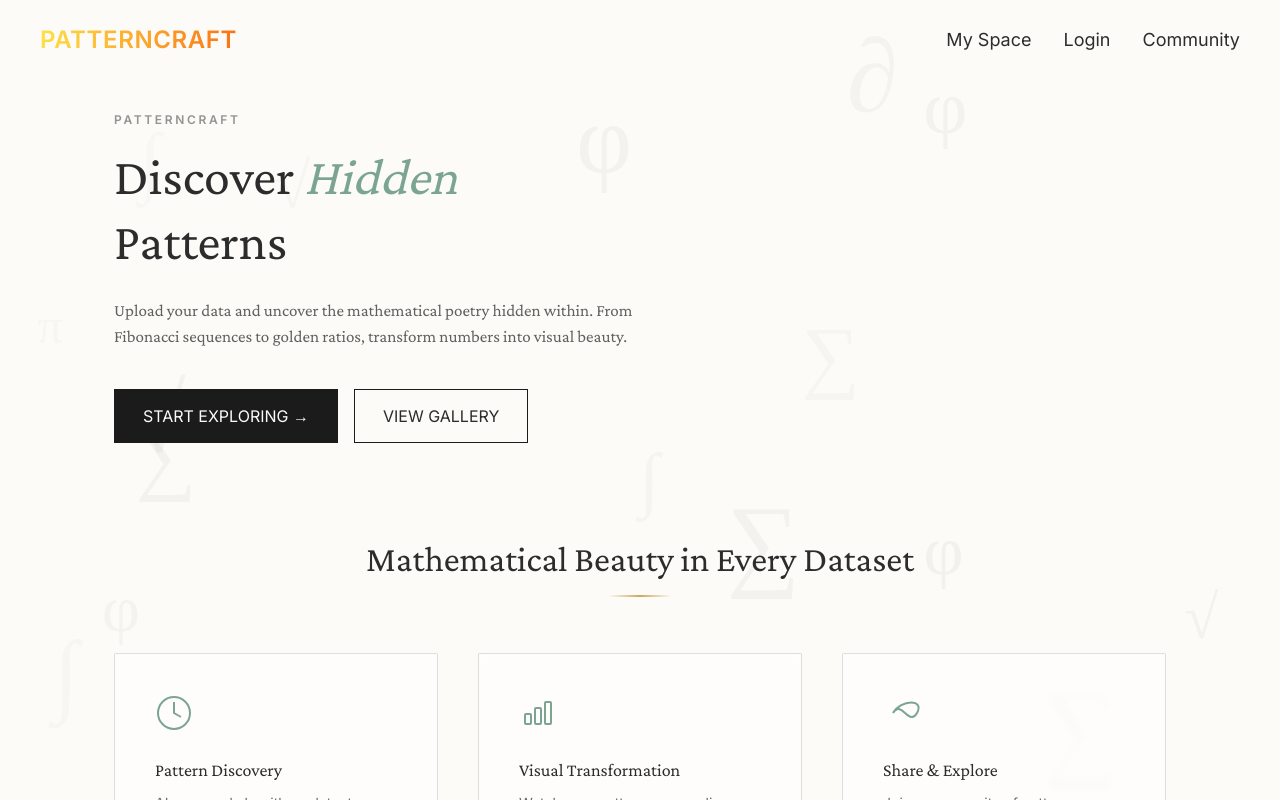
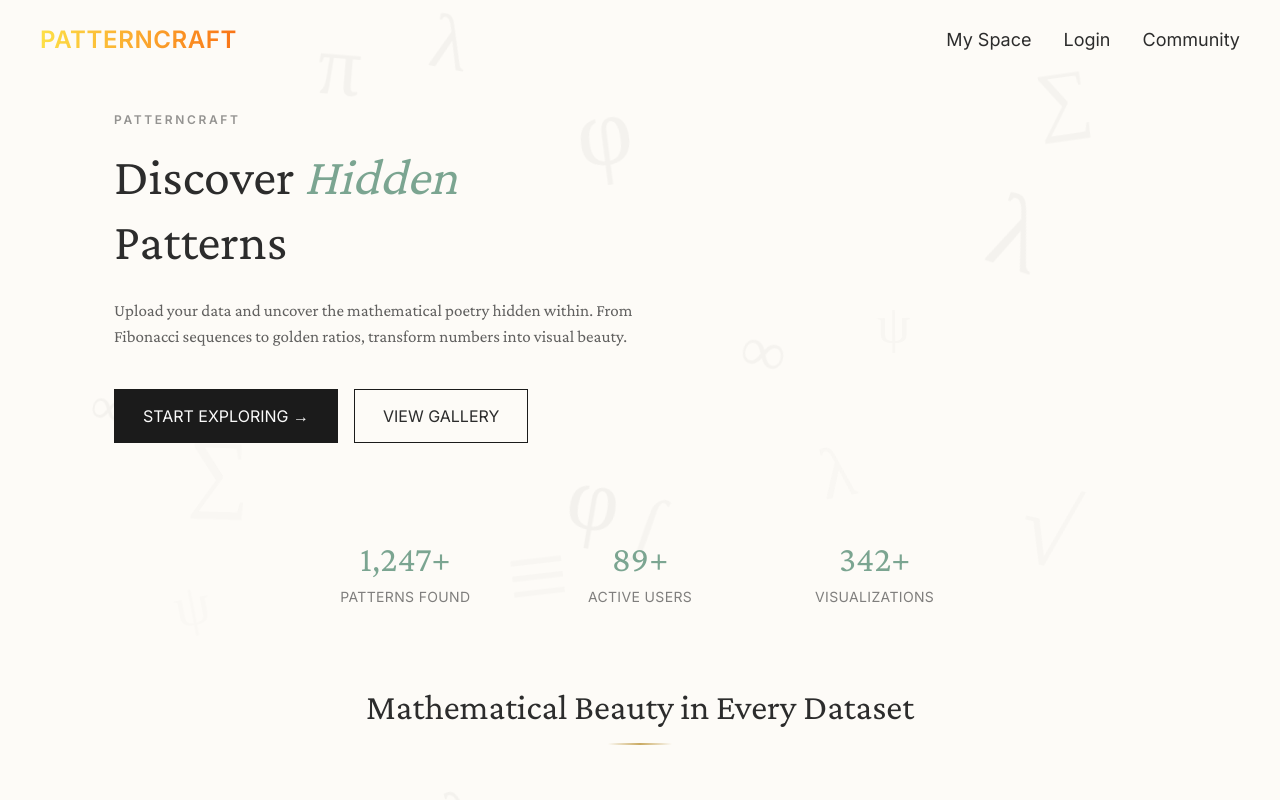
Before and after one commit to shivansh-FSD-Course/Pattern, a React (Vite) app in the folder client/: page /home in a window 1280 px wide. Shown: the top 800 px of the page. Built offline with nearby package versions, Linux system fonts and the light colour scheme.

Commit message:
Added a 'sample' stats counter, added parallex animation to cards, added depth animation to cards

```diff
--- a/client/src/pages/Landing.jsx
+++ b/client/src/pages/Landing.jsx
@@ -5,9 +5,30 @@ const GLYPHS = ["φ", "π", "∑", "∞", "ψ", "∂", "√", "≡", "∫", "λ"
 
 export default function Landing() {
   const navigate = useNavigate();
+  const [scrollY, setScrollY] = useState(0);
+  const [trails, setTrails] = useState([]);
 
   // Check if token exists (user logged in)
   const token = localStorage.getItem("token");
+
+  // Scroll handler for parallax
+  useEffect(() => {
+    const handleScroll = () => setScrollY(window.scrollY);
+    window.addEventListener('scroll', handleScroll);
+    return () => window.removeEventListener('scroll', handleScroll);
+  }, []);
+
+  // Cursor trail handler
+  const handleMouseMove = (e) => {
+    const newTrail = {
+      id: Date.now() + Math.random(),
+      x: e.clientX,
+      y: e.clientY,
+      char: GLYPHS[Math.floor(Math.random() * GLYPHS.length)],
+    };
+
+    setTrails(prev => [...prev.slice(-15), newTrail]);
+  };
 
   // Button click handlers based on auth state
   const handleStartExploring = () => {
@@ -39,13 +60,32 @@ export default function Landing() {
         opacity: 0.012 + Math.random() * 0.035,
         rotate: Math.random() * 40 - 20,
         delay: i * 0.15,
+        parallaxSpeed: 0.2 + Math.random() * 0.5, // Different speeds for depth
       })),
     };
   }, []);
 
   return (
-    <div className="relative w-full min-h-screen bg-paper text-ink overflow-hidden">
-      {/* BACKGROUND FLOATING DECOR */}
+    <div
+      className="relative w-full min-h-screen bg-paper text-ink overflow-hidden"
+      onMouseMove={handleMouseMove}
+    >
+      {/* CURSOR TRAIL */}
+      {trails.map(trail => (
+        <span
+          key={trail.id}
+          className="fixed pointer-events-none text-accent-green/30 text-sm animate-trail-fade z-50"
+          style={{
+            left: trail.x - 10,
+            top: trail.y - 10,
+            fontFamily: 'serif',
+          }}
+        >
+          {trail.char}
+        </span>
+      ))}
+
+      {/* BACKGROUND FLOATING DECOR WITH PARALLAX */}
       <div className="absolute inset-0 pointer-events-none">
         {mathDecor.glyphs.map((g, i) => (
           <span
@@ -58,7 +98,7 @@ export default function Landing() {
               opacity: g.opacity,
               '--rotate': `${g.rotate}deg`,
               '--delay': `${g.delay}s`,
-              transform: `rotate(${g.rotate}deg)`,
+              transform: `translateY(${scrollY * g.parallaxSpeed * 0.3}px) rotate(${g.rotate}deg)`,
             }}
           >
             {g.char}
@@ -100,6 +140,13 @@ export default function Landing() {
           >
             VIEW GALLERY
           </button>
+        </div>
+
+        {/* STATS COUNTER SECTION */}
+        <div className="grid grid-cols-3 gap-8 max-w-2xl mx-auto mb-20">
+          <StatCounter end={1247} label="Patterns Found" />
+          <StatCounter end={89} label="Active Users" />
+          <StatCounter end={342} label="Visualizations" />
         </div>
 
         {/* FEATURE SECTION */}
@@ -155,10 +202,65 @@ export default function Landing() {
 }
 
 /* ───────────────────────────────
+      STATS COUNTER COMPONENT
+────────────────────────────── */
+function StatCounter({ end, label }) {
+  const [count, setCount] = useState(0);
+  const counterRef = useRef(null);
+  const [hasAnimated, setHasAnimated] = useState(false);
+
+  useEffect(() => {
+    const observer = new IntersectionObserver(
+      ([entry]) => {
+        if (entry.isIntersecting && !hasAnimated) {
+          setHasAnimated(true);
+          let start = 0;
+          const duration = 2000;
+          const increment = end / (duration / 16);
+
+          const timer = setInterval(() => {
+            start += increment;
+            if (start >= end) {
+              setCount(end);
+              clearInterval(timer);
+            } else {
+              setCount(Math.floor(start));
+            }
+          }, 16);
+
+          return () => clearInterval(timer);
+        }
+      },
+      { threshold: 0.3 }
+    );
+
+    if (counterRef.current) {
+      observer.observe(counterRef.current);
+    }
+
+    return () => {
+      if (counterRef.current) {
+        observer.unobserve(counterRef.current);
+      }
+    };
+  }, [end, hasAnimated]);
+
+  return (
+    <div ref={counterRef} className="text-center">
+      <div className="font-serif text-4xl text-accent-green mb-2">
+        {count.toLocaleString()}+
+      </div>
+      <div className="text-sm opacity-60 uppercase tracking-wide">{label}</div>
+    </div>
+  );
+}
+
+/* ───────────────────────────────
       FEATURE CARD COMPONENT
 ────────────────────────────── */
 function FeatureCard({ icon, title, desc, delay }) {
   const [isVisible, setIsVisible] = useState(false);
+  const [tilt, setTilt] = useState({ x: 0, y: 0 });
   const cardRef = useRef(null);
 
   useEffect(() => {
@@ -182,18 +284,32 @@ function FeatureCard({ icon, title, desc, delay }) {
     };
   }, []);
 
+  const handleMouseMove = (e) => {
+    const rect = e.currentTarget.getBoundingClientRect();
+    const x = (e.clientY - rect.top - rect.height / 2) / 25;
+    const y = (e.clientX - rect.left - rect.width / 2) / 25;
+    setTilt({ x, y });
+  };
+
+  const handleMouseLeave = () => {
+    setTilt({ x: 0, y: 0 });
+  };
+
   return (
     <div
       ref={cardRef}
+      onMouseMove={handleMouseMove}
+      onMouseLeave={handleMouseLeave}
       className={`
         feature-card
         p-10 bg-white/60 backdrop-blur-sm rounded-sm
         border border-ink/15
-        hover:-translate-y-1 hover:shadow-[0_8px_22px_rgba(0,0,0,0.08)]
+        hover:shadow-[0_8px_22px_rgba(0,0,0,0.08)]
         transition-all duration-700
         ${isVisible ? 'opacity-100 translate-y-0' : 'opacity-0 translate-y-8'}
       `}
       style={{
+        transform: `perspective(1000px) rotateX(${tilt.x}deg) rotateY(${tilt.y}deg) ${isVisible ? 'translateY(0)' : 'translateY(32px)'}`,
         transitionDelay: isVisible ? `${delay}s` : '0s',
       }}
     >
--- a/client/src/styles.css
+++ b/client/src/styles.css
@@ -1,5 +1,5 @@
 /* ---------------------------------------------------
-   LOAD FONTS FIRST
+   FONTS
 --------------------------------------------------- */
 @import url('https://fonts.googleapis.com/css2?family=Inter:wght@300;400;600&family=Crimson+Pro:wght@300;400;600&display=swap');
 @import url('https://fonts.googleapis.com/css2?family=Dancing+Script:wght@400;600&display=swap');
@@ -36,7 +36,7 @@ body::before {
 }
 
 /* =====================================================================
-    ✦ INTRO PAGE ANIMATIONS
+    INTRO PAGE ANIMATIONS
 ===================================================================== */
 .pc-write { animation: pcWrite 11s ease-out forwards; }
 
@@ -52,19 +52,41 @@ body::before {
 }
 
 /* =====================================================================
-    ✦ UNIVERSAL FLOATING MATH BACKGROUND
+    UNIVERSAL FLOATING MATH BACKGROUND (UPDATED WITH PARALLAX)
 ===================================================================== */
 @keyframes floatSoft {
-  0%,100% { transform: translateY(0px); }
-  50%     { transform: translateY(-6px); }
+  0%,100% {
+    transform: translateY(0px) rotate(var(--rotate, 0deg));
+  }
+  50% {
+    transform: translateY(-20px) rotate(var(--rotate, 0deg));
+  }
 }
 
 .math-float {
   animation: floatSoft 8s ease-in-out infinite;
+  animation-delay: var(--delay, 0s);
+  transition: transform 0.1s ease-out;
+}
+
+/*  CURSOR TRAIL FADE ANIMATION */
+@keyframes trail-fade {
+  0% {
+    opacity: 0.3;
+    transform: translateY(0px) scale(1);
+  }
+  100% {
+    opacity: 0;
+    transform: translateY(-20px) scale(0.5);
+  }
+}
+
+.animate-trail-fade {
+  animation: trail-fade 1.5s ease-out forwards;
 }
 
 /* =====================================================================
-    ✦ LANDING PAGE SPIRAL ANIMATIONS
+     LANDING PAGE SPIRAL ANIMATIONS
 ===================================================================== */
 @keyframes spiralDraw { from { stroke-dashoffset: 900; } to { stroke-dashoffset: 0; } }
 @keyframes spiralRotate { from { transform: rotate(0deg); } to { transform: rotate(360deg); } }
@@ -85,7 +107,7 @@ body::before {
 }
 
 /* =====================================================================
-    ✦ FEATURE CARDS
+     FEATURE CARDS
 ===================================================================== */
 .card-hover {
   transition: transform .35s ease, box-shadow .35s ease;
@@ -115,7 +137,7 @@ body::before {
 }
 
 /* =====================================================================
-    ✦ BORDER INK DRAW
+     BORDER INK DRAW
 ===================================================================== */
 .ink-border {
   position: absolute;
@@ -131,7 +153,7 @@ body::before {
 }
 
 /* =====================================================================
-    ✦ CTA BUTTON ARROW REVEAL
+     CTA BUTTON ARROW REVEAL
 ===================================================================== */
 button .cta-arrow {
   opacity: 0;
@@ -145,11 +167,10 @@ button:hover .cta-arrow {
 
 
 /* =====================================================================
-    ✦ ⭐ NEW — LANDING PAGE DESIGN RULES
-       (Matches your screenshot)
+     NEW LANDING PAGE DESIGN RULES
 ===================================================================== */
 
-/* ✦ Thin underline below PATTERNCRAFT  ⟵ ADDED */
+/*  Thin underline below PATTERNCRAFT ADDED */
 .header-underline {
   width: 100%;
   height: 1px;
@@ -157,7 +178,7 @@ button:hover .cta-arrow {
   margin: 0.6rem 0 2.3rem 0;
 }
 
-/* ✦ Big serif hero title  ⟵ ADDED */
+/* Big serif hero title ADDED */
 .hero-title {
   font-family: "Crimson Pro", serif;
   font-size: clamp(42px, 5vw, 70px);
@@ -165,7 +186,7 @@ button:hover .cta-arrow {
   letter-spacing: -0.8px;
 }
 
-/* ✦ Hero subtitle text  ⟵ ADDED */
+/* Hero subtitle text ADDED */
 .hero-sub {
   max-width: 520px;
   font-size: 17px;
@@ -173,7 +194,7 @@ button:hover .cta-arrow {
   line-height: 1.55;
 }
 
-/* ✦ Primary CTA button like mockup  ⟵ ADDED */
+/* Primary CTA button like mockup ADDED */
 .btn-primary {
   background: #1b1b1b;
   color: #fafafa;
@@ -186,7 +207,7 @@ button:hover .cta-arrow {
   color: #1b1b1b;
 }
 
-/* ✦ Outline CTA button  ⟵ ADDED */
+/* Outline CTA button ADDED */
 .btn-outline {
   background: transparent;
   padding: 14px 28px;
```
